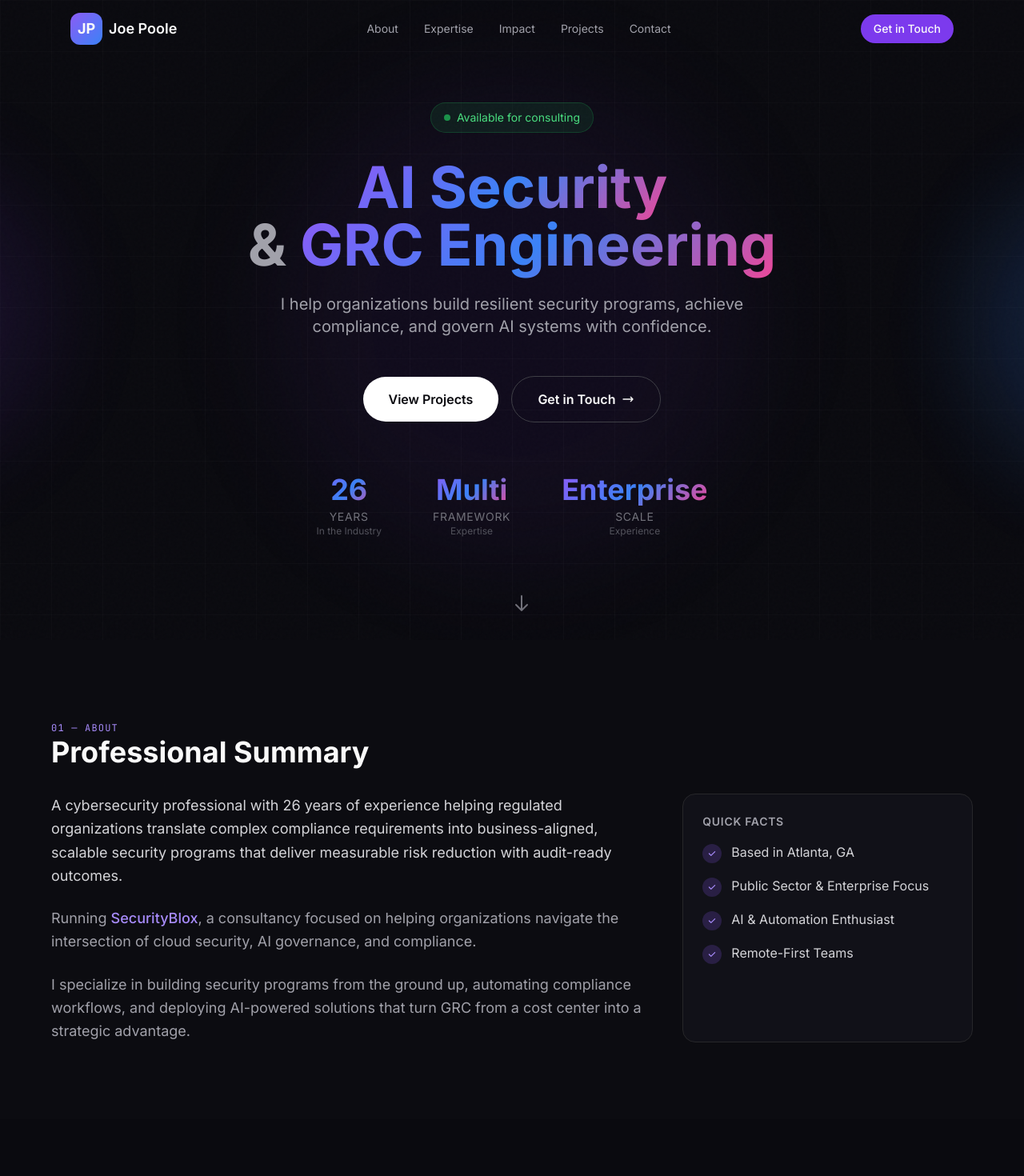
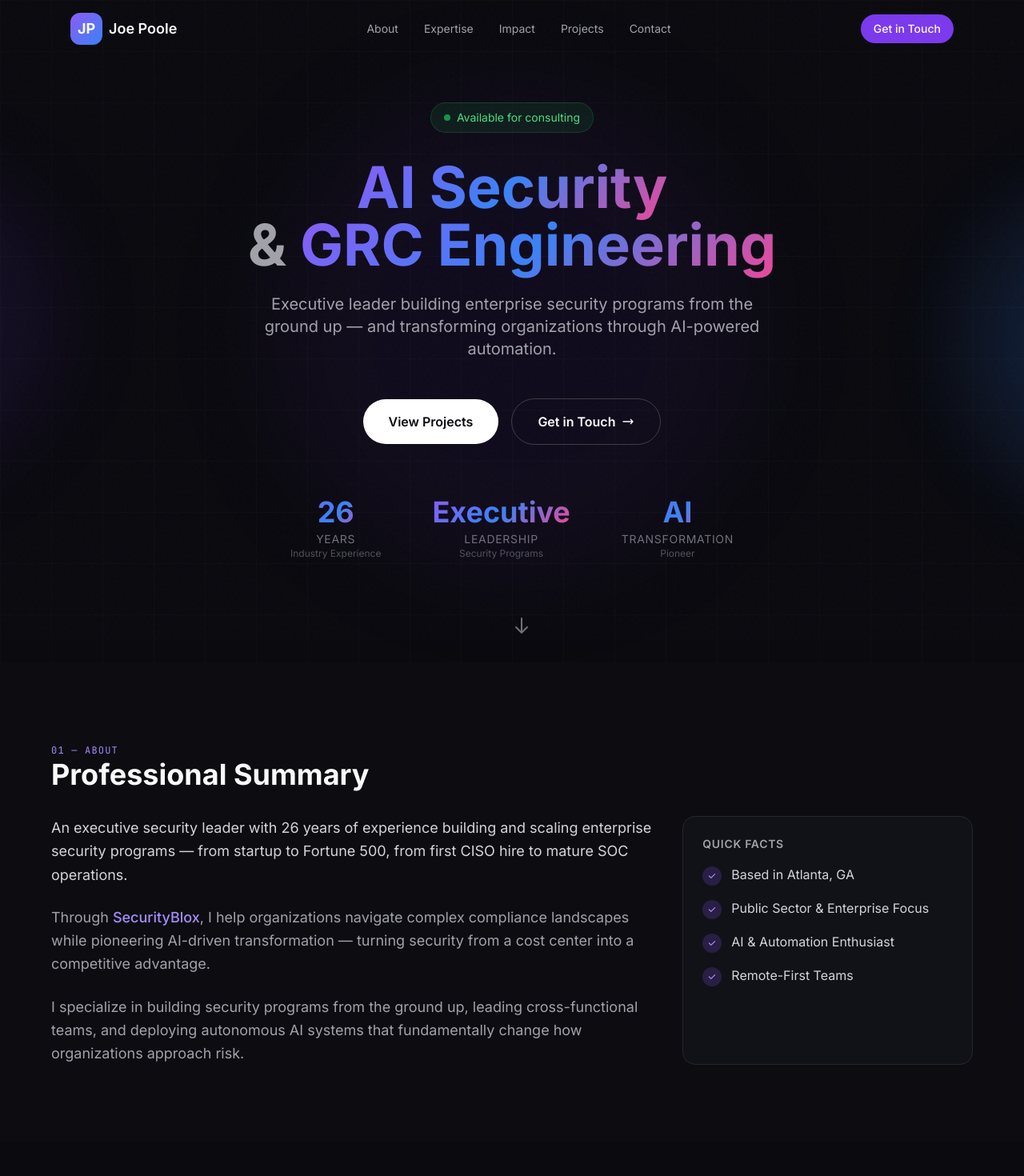
Before and after one commit to poole-6118/joe-portfolio, a Next.js app: page / in a window 1280 px wide. Shown: the top 1470 px of the page at 80% size. Built offline with nearby package versions, Linux system fonts and the light colour scheme.

Commit message:
Add executive leadership and AI transformation messaging

```diff
--- a/src/components/About.tsx
+++ b/src/components/About.tsx
@@ -43,17 +43,17 @@ export default function About() {
             }`}
           >
             <p className="text-lg text-zinc-300 leading-relaxed mb-6">
-              A cybersecurity professional with 26 years of experience helping regulated organizations
-              translate complex compliance requirements into business-aligned, scalable security
-              programs that deliver measurable risk reduction with audit-ready outcomes.
+              An executive security leader with 26 years of experience building and scaling enterprise
+              security programs — from startup to Fortune 500, from first CISO hire to mature SOC operations.
             </p>
             <p className="text-lg text-zinc-400 leading-relaxed mb-6">
-              Running <span className="text-primary-400 font-medium">SecurityBlox</span>, a consultancy focused on
-              helping organizations navigate the intersection of cloud security, AI governance, and compliance.
+              Through <span className="text-primary-400 font-medium">SecurityBlox</span>, I help organizations
+              navigate complex compliance landscapes while pioneering AI-driven transformation — turning security
+              from a cost center into a competitive advantage.
             </p>
             <p className="text-lg text-zinc-400 leading-relaxed">
-              I specialize in building security programs from the ground up, automating compliance workflows,
-              and deploying AI-powered solutions that turn GRC from a cost center into a strategic advantage.
+              I specialize in building security programs from the ground up, leading cross-functional teams,
+              and deploying autonomous AI systems that fundamentally change how organizations approach risk.
             </p>
           </div>
 
--- a/src/components/Hero.tsx
+++ b/src/components/Hero.tsx
@@ -3,9 +3,9 @@
 import { useEffect, useState } from 'react';
 
 const stats = [
-  { value: '26', label: 'Years', sublabel: 'In the Industry' },
-  { value: 'Multi', label: 'Framework', sublabel: 'Expertise' },
-  { value: 'Enterprise', label: 'Scale', sublabel: 'Experience' },
+  { value: '26', label: 'Years', sublabel: 'Industry Experience' },
+  { value: 'Executive', label: 'Leadership', sublabel: 'Security Programs' },
+  { value: 'AI', label: 'Transformation', sublabel: 'Pioneer' },
 ];
 
 export default function Hero() {
@@ -56,8 +56,8 @@ export default function Hero() {
             visible ? 'opacity-100 translate-y-0' : 'opacity-0 translate-y-4'
           }`}
         >
-          I help organizations build resilient security programs, achieve compliance,
-          and govern AI systems with confidence.
+          Executive leader building enterprise security programs from the ground up —
+          and transforming organizations through AI-powered automation.
         </p>
 
         {/* CTA Buttons */}
```
Also changed, not shown: 1 other file (tests, documents, lock files or other folders).
